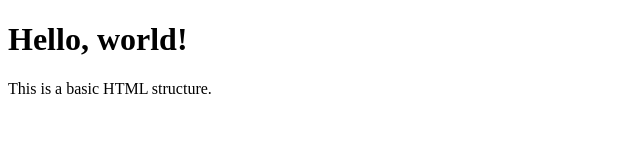
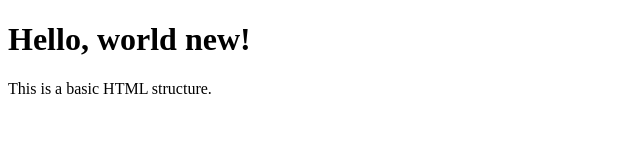
Before and after one commit to shubomifashakin/github_actions, a plain HTML site: page src/index.html in a window 1280 px wide. Shown: the whole page, without its empty margins (0-640 px from the left). Drawn offline with Linux system fonts and the light colour scheme.

Commit message:
dev branch

```diff
--- a/src/index.html
+++ b/src/index.html
@@ -6,7 +6,7 @@
     <title>My First Page</title>
   </head>
   <body>
-    <h1>Hello, world!</h1>
+    <h1>Hello, world new!</h1>
     <p>This is a basic HTML structure.</p>
   </body>
 </html>
```
